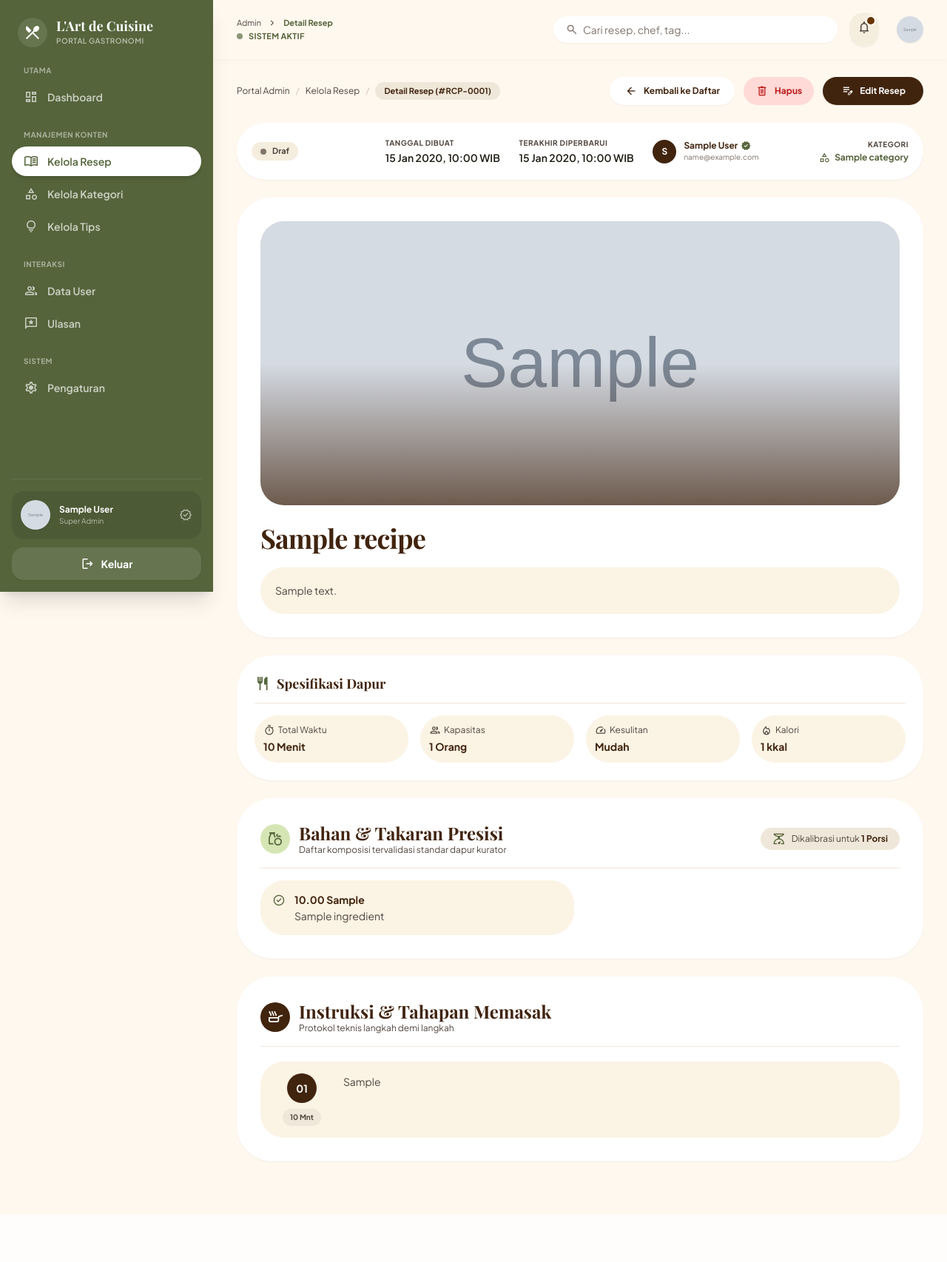
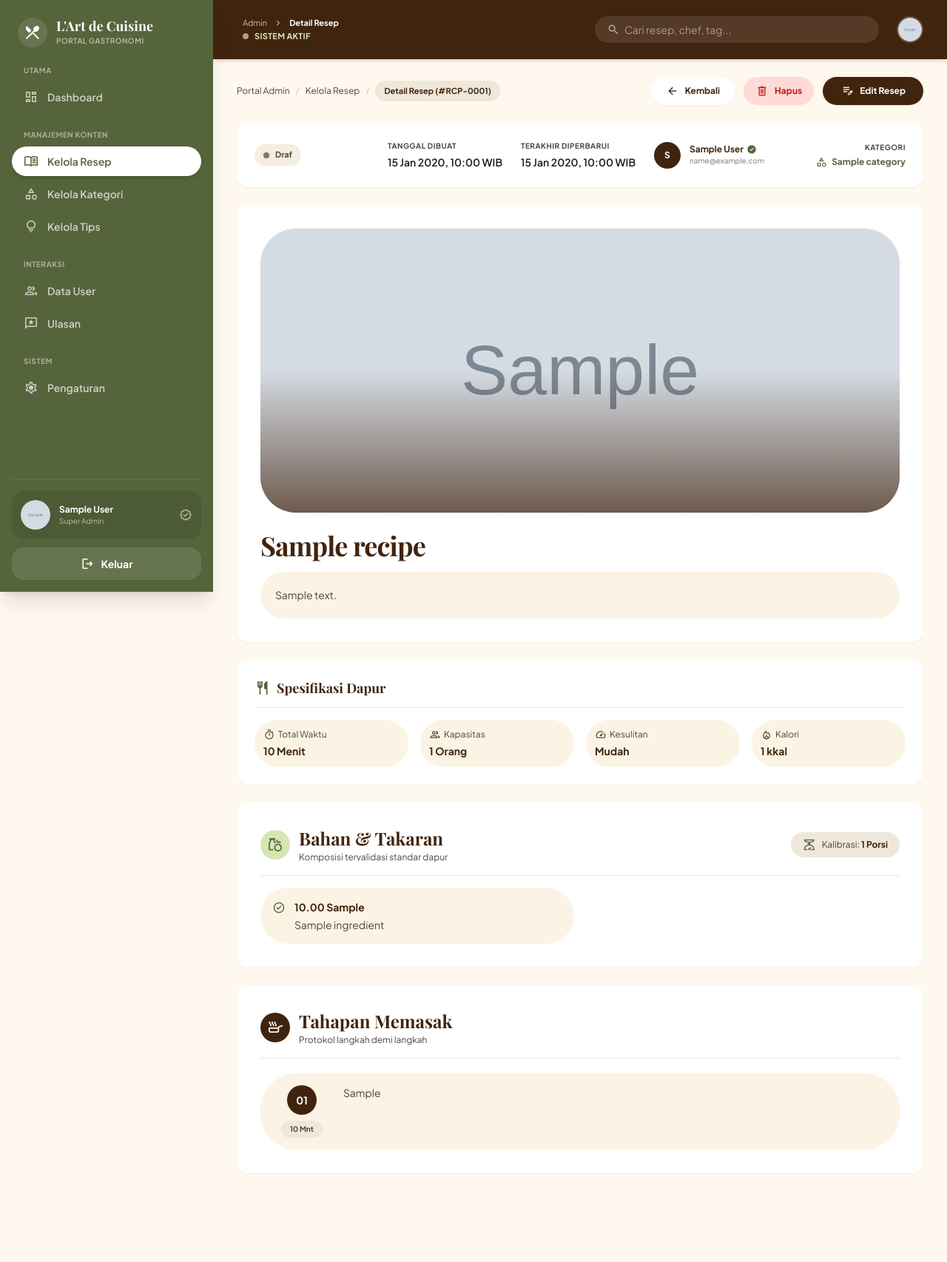
Before and after one commit to indriyanirasti7-sys/Sistem_Informasi_Resep_Makanan, a Laravel app: a page that uses resources/views/admin/layout.blade.php in a window 1280 px wide. Shown: the whole page at 74% size. Before the commit the page ends 1572 px from the top, so only its background shows below. Run offline with Laravel 12, Linux system fonts and the light colour scheme; a user stored in the database is signed in; tables that the repository leaves empty hold one stand-in row (values such as "Sample post"); grey boxes marked "Sample" are stand-in pictures; parts of the project's set-up code (start-up, migrations or seed data) failed here and were passed over; some libraries are stand-ins or nearby versions; some web fonts are replaced.

Commit message:
Custom Modal Hapus Kategori
Update layout header: ganti background jadi coklat (bg-primary) dan sesuaikan warna search bar serta foto profil

Ganti alert confirm bawaan browser di halaman Detail Kategori dengan Custom Modal Tailwind

Pindahkan tombol Kembali ke bagian paling atas (header) di form Edit Resep

```diff
--- a/resources/views/admin/layout.blade.php
+++ b/resources/views/admin/layout.blade.php
@@ -179,41 +179,43 @@
 <div class="lg:pl-72 w-full overflow-x-hidden">
 
     {{-- HEADER --}}
-    <header class="fixed top-0 left-0 lg:left-72 right-0 h-20 bg-surface/85 backdrop-blur-xl z-40 flex items-center justify-between px-4 lg:px-8 shadow-[0_1px_8px_rgba(90,58,34,0.04)]">
+        {{-- HEADER (COKLAT) --}}
+    <header class="fixed top-0 left-0 lg:left-72 right-0 h-20 bg-primary z-40 flex items-center justify-between px-4 lg:px-8 shadow-md">
 
         <div class="flex items-center gap-4">
-            <button id="mobile-menu-btn" type="button" class="lg:hidden p-2.5 rounded-full bg-surface-container hover:bg-surface-container-high text-primary transition-colors shadow-sm">
+            {{-- Tombol Menu Mobile --}}
+            <button id="mobile-menu-btn" type="button" class="lg:hidden p-2.5 rounded-full bg-white/10 hover:bg-white/20 text-white transition-colors">
                 <span class="material-symbols-outlined text-[24px]">menu</span>
             </button>
 
-            <div class="flex flex-col gap-0.5">
-                <div class="flex items-center gap-2 text-[11px] text-on-surface-variant">
+            {{-- Breadcrumb & Status --}}
+            <div class="flex flex-col gap-0.5 pl-2">
+                <div class="flex items-center gap-2 text-[11px] text-white/70">
                     <span>Admin</span>
                     <span class="material-symbols-outlined text-[14px]">chevron_right</span>
-                    <span class="text-secondary font-bold">@yield('breadcrumb', 'Dashboard')</span>
+                    <span class="text-white font-bold">@yield('breadcrumb', 'Dashboard')</span>
                 </div>
                 <div class="hidden sm:flex items-center gap-2">
-                    <span class="w-2 h-2 rounded-full bg-secondary animate-pulse"></span>
-                    <span class="text-[11px] text-secondary font-bold tracking-wide uppercase">Sistem Aktif</span>
+                    <span class="w-2 h-2 rounded-full bg-secondary-fixed animate-pulse"></span>
+                    <span class="text-[11px] text-secondary-fixed font-bold tracking-wide uppercase">Sistem Aktif</span>
                 </div>
             </div>
         </div>
 
         <div class="flex items-center gap-3 lg:gap-4">
+            {{-- Search Bar --}}
             <form action="{{ route('admin.recipes.index') }}" method="GET" class="relative hidden md:flex items-center">
-                <span class="material-symbols-outlined absolute left-4 text-outline text-[18px]">search</span>
+                <span class="material-symbols-outlined absolute left-4 text-white/60 text-[18px]">search</span>
+
+                {{-- Input Search menggunakan putih transparan agar menyatu dengan header coklat --}}
                 <input type="text" name="q" value="{{ request('q') }}"
-                    class="w-56 lg:w-96 pl-10 pr-4 py-2 rounded-full bg-surface-container-lowest text-on-surface placeholder:text-outline text-sm shadow-sm outline-none focus:ring-2 focus:ring-secondary/40 transition-all"
+                    class="w-56 lg:w-96 pl-10 pr-4 py-2 rounded-full bg-white/10 text-white placeholder:text-white/50 text-sm shadow-sm outline-none focus:ring-2 focus:ring-secondary-fixed transition-all"
                     placeholder="Cari resep, chef, tag..." />
             </form>
 
-            <button type="button" class="relative p-2.5 rounded-full bg-surface-container hover:bg-surface-container-high transition-colors text-on-surface-variant hover:text-on-surface shadow-sm">
-                <span class="material-symbols-outlined text-[20px]">notifications</span>
-                <span class="absolute top-1.5 right-1.5 w-2.5 h-2.5 bg-tertiary-container rounded-full ring-2 ring-surface"></span>
-            </button>
-
+            {{-- Foto Profil --}}
             <a href="{{ route('home') }}" class="flex items-center gap-2 pl-1 lg:pl-2">
-                <img alt="{{ Auth::user()->name }}" class="w-8 h-8 lg:w-9 lg:h-9 rounded-full object-cover shadow-sm"
+                <img alt="{{ Auth::user()->name }}" class="w-8 h-8 lg:w-9 lg:h-9 rounded-full object-cover shadow-sm border-2 border-white/20"
                      src="{{ Auth::user()->avatar ? Storage::url(Auth::user()->avatar) : 'https://ui-avatars.com/api/?name=' . urlencode(Auth::user()->name) . '&background=5a3a22&color=fff&bold=true' }}"/>
             </a>
         </div>
--- a/resources/views/admin/recipes/detail_tampilan.blade.php
+++ b/resources/views/admin/recipes/detail_tampilan.blade.php
@@ -5,33 +5,37 @@
 
 @section('content')
 
-<div class="w-full pb-space-2xl pt-6">
+<div class="w-full pb-12 pt-4 sm:pt-6">
 
     <!-- Top Bar: Breadcrumb Navigation & Action Suite -->
-    <div class="flex flex-col lg:flex-row lg:items-center justify-between gap-space-md mb-6">
+    <div class="flex flex-col lg:flex-row lg:items-center justify-between gap-5 mb-6">
+        <!-- Breadcrumb -->
         <div class="flex items-center flex-wrap gap-2 text-on-surface-variant text-xs">
             <span class="hover:text-primary cursor-pointer">Portal Admin</span>
             <span class="text-outline-variant">/</span>
             <a href="{{ route('admin.recipes.index') }}" class="hover:text-primary cursor-pointer">Kelola Resep</a>
             <span class="text-outline-variant">/</span>
-            <span class="text-primary font-bold bg-surface-container-high px-3 py-1 rounded-full text-[11px]">Detail Resep (#RCP-{{ str_pad($recipe->id, 4, '0', STR_PAD_LEFT) }})</span>
+            <span class="text-primary font-bold bg-surface-container-high px-3 py-1.5 rounded-full text-[11px] mt-1 sm:mt-0">
+                Detail Resep (#RCP-{{ str_pad($recipe->id, 4, '0', STR_PAD_LEFT) }})
+            </span>
         </div>
 
-        <div class="flex items-center flex-wrap gap-3">
-            <a href="{{ route('admin.recipes.index') }}" class="flex items-center gap-2 px-5 py-2.5 rounded-full bg-surface-container-lowest text-primary text-xs font-bold shadow-sm hover:bg-surface-container transition-all">
+        <!-- Action Buttons -->
+        <div class="flex flex-wrap sm:flex-nowrap items-center gap-2 sm:gap-3 w-full lg:w-auto">
+            <a href="{{ route('admin.recipes.index') }}" class="flex-1 sm:flex-none justify-center flex items-center gap-2 px-4 sm:px-5 py-2.5 rounded-full bg-surface-container-lowest text-primary text-xs font-bold shadow-sm hover:bg-surface-container transition-all">
                 <span class="material-symbols-outlined text-[18px]">arrow_back</span>
-                <span>Kembali ke Daftar</span>
+                <span>Kembali</span>
             </a>
 
-            <form method="POST" action="{{ route('admin.recipes.destroy', $recipe->id) }}" onsubmit="return confirm('Hapus resep ini?')">
+            <form method="POST" action="{{ route('admin.recipes.destroy', $recipe->id) }}" onsubmit="return confirm('Hapus resep ini?')" class="flex-1 sm:flex-none m-0">
                 @csrf @method('DELETE')
-                <button type="submit" class="flex items-center gap-2 px-4 py-2.5 rounded-full bg-error-container text-error text-xs font-bold hover:bg-error hover:text-white transition-all">
+                <button type="submit" class="w-full justify-center flex items-center gap-2 px-4 py-2.5 rounded-full bg-error-container text-error text-xs font-bold hover:bg-error hover:text-white transition-all">
                     <span class="material-symbols-outlined text-[18px]">delete</span>
                     <span>Hapus</span>
                 </button>
             </form>
 
-            <a href="{{ route('admin.recipes.edit', $recipe->id) }}" class="flex items-center gap-2 px-6 py-2.5 rounded-full bg-primary text-white text-xs font-bold shadow-sm hover:bg-primary-container transition-all">
+            <a href="{{ route('admin.recipes.edit', $recipe->id) }}" class="w-full sm:w-auto justify-center flex items-center gap-2 px-6 py-2.5 rounded-full bg-primary text-white text-xs font-bold shadow-sm hover:bg-primary-container transition-all mt-1 sm:mt-0">
                 <span class="material-symbols-outlined text-[18px]">edit_note</span>
                 <span>Edit Resep</span>
             </a>
@@ -39,11 +43,11 @@
     </div>
 
     <!-- Recipe Metadata & Status Banner -->
-    <div class="bg-surface-container-lowest rounded-xl p-5 shadow-sm mb-6">
-        <div class="grid grid-cols-1 md:grid-cols-2 xl:grid-cols-5 gap-4 items-center">
+    <div class="bg-surface-container-lowest rounded-2xl p-5 sm:p-6 shadow-sm mb-6">
+        <div class="grid grid-cols-1 md:grid-cols-2 xl:grid-cols-5 gap-5 items-center">
             <!-- Status Badge & ID -->
             <div class="xl:col-span-1 flex flex-col gap-2">
-                <div class="flex items-center gap-2 px-3 py-1 rounded-full {{ $recipe->status === 'published' ? 'bg-secondary-container text-on-secondary-container' : 'bg-surface-container text-on-surface-variant' }} text-[11px] font-bold w-fit">
+                <div class="flex items-center gap-2 px-3 py-1.5 rounded-full {{ $recipe->status === 'published' ? 'bg-secondary-container text-on-secondary-container' : 'bg-surface-container text-on-surface-variant' }} text-[11px] font-bold w-fit">
                     <span class="relative flex h-2 w-2">
                         <span class="animate-ping absolute inline-flex h-full w-full rounded-full {{ $recipe->status === 'published' ? 'bg-secondary' : 'bg-outline' }} opacity-75"></span>
                         <span class="relative inline-flex rounded-full h-2 w-2 {{ $recipe->status === 'published' ? 'bg-secondary' : 'bg-outline' }}"></span>
@@ -55,18 +59,18 @@
             <!-- Created Date -->
             <div class="flex flex-col">
                 <span class="text-on-surface-variant text-[10px] uppercase tracking-wider font-bold">Tanggal Dibuat</span>
-                <span class="text-on-surface text-sm font-semibold mt-0.5">{{ $recipe->created_at->translatedFormat('d M Y, H:i') }} WIB</span>
+                <span class="text-on-surface text-sm font-semibold mt-1">{{ $recipe->created_at->translatedFormat('d M Y, H:i') }} WIB</span>
             </div>
 
             <!-- Last Updated -->
             <div class="flex flex-col">
                 <span class="text-on-surface-variant text-[10px] uppercase tracking-wider font-bold">Terakhir Diperbarui</span>
-                <span class="text-on-surface text-sm font-semibold mt-0.5">{{ $recipe->updated_at->translatedFormat('d M Y, H:i') }} WIB</span>
+                <span class="text-on-surface text-sm font-semibold mt-1">{{ $recipe->updated_at->translatedFormat('d M Y, H:i') }} WIB</span>
             </div>
 
             <!-- Author / Curator -->
-            <div class="flex items-center gap-2.5">
-                <div class="w-8 h-8 rounded-full bg-primary text-white flex items-center justify-center font-bold text-xs">
+            <div class="flex items-center gap-3 mt-1 xl:mt-0">
+                <div class="w-9 h-9 rounded-full bg-primary text-white flex items-center justify-center font-bold text-xs shrink-0">
                     {{ substr($recipe->user->name ?? 'A', 0, 1) }}
                 </div>
                 <div class="flex flex-col min-w-0">
@@ -79,9 +83,9 @@
             </div>
 
             <!-- Visibility Status -->
-            <div class="flex flex-col xl:items-end">
+            <div class="flex flex-col xl:items-end mt-1 xl:mt-0">
                 <span class="text-on-surface-variant text-[10px] uppercase tracking-wider font-bold">Kategori</span>
-                <div class="flex items-center gap-1.5 text-secondary text-xs mt-0.5 font-bold">
+                <div class="flex items-center gap-1.5 text-secondary text-xs mt-1 font-bold">
                     <span class="material-symbols-outlined text-[16px]">category</span>
                     <span>{{ $recipe->category->name ?? 'Tanpa Kategori' }}</span>
                 </div>
@@ -93,9 +97,9 @@
     <div class="w-full flex flex-col gap-6 mb-6">
 
         <!-- 1. Featured Visual & Title Narrative -->
-        <div class="bg-surface-container-lowest rounded-xl p-6 sm:p-8 shadow-sm flex flex-col">
+        <div class="bg-surface-container-lowest rounded-2xl p-5 sm:p-8 shadow-sm flex flex-col">
             <!-- Hero Visual Frame -->
-            <div class="relative w-full h-80 sm:h-96 rounded-lg overflow-hidden bg-surface-container-high mb-6 group">
+            <div class="relative w-full h-64 sm:h-96 rounded-xl overflow-hidden bg-surface-container-high mb-6 group">
                 @if($recipe->image)
                     <img class="w-full h-full object-cover object-center group-hover:scale-[1.02] transition-transform duration-700" src="{{ asset('storage/'.$recipe->image) }}" alt="{{ $recipe->title }}"/>
                 @else
@@ -107,102 +111,102 @@
             </div>
 
             <!-- Recipe Title -->
-            <h1 class="font-['Playfair_Display'] text-3xl sm:text-4xl text-primary tracking-tight mb-3 font-bold">
+            <h1 class="font-['Playfair_Display'] text-2xl sm:text-4xl text-primary tracking-tight mb-4 font-bold leading-tight">
                 {{ $recipe->title }}
             </h1>
 
             <!-- Culinary Philosophy & Long Description -->
-            <div class="bg-surface-container-low rounded-lg p-5 text-on-surface-variant text-sm leading-relaxed mt-2">
+            <div class="bg-surface-container-low rounded-xl p-5 text-on-surface-variant text-sm leading-relaxed">
                 <p>{!! nl2br(e($recipe->description)) !!}</p>
             </div>
         </div>
 
-                <!-- 2. Spesifikasi Dapur (Full Width Grid) -->
-        <div class="bg-surface-container-lowest rounded-xl p-6 shadow-sm">
+        <!-- 2. Spesifikasi Dapur (Full Width Grid) -->
+        <div class="bg-surface-container-lowest rounded-2xl p-5 sm:p-6 shadow-sm">
             <div class="flex items-center gap-2 pb-3 mb-4 border-b border-surface-container-high">
                 <span class="material-symbols-outlined text-secondary text-[22px]">restaurant</span>
                 <h2 class="font-['Playfair_Display'] text-lg text-primary font-bold">Spesifikasi Dapur</h2>
             </div>
-            <div class="grid grid-cols-2 md:grid-cols-4 gap-4 text-sm">
-                <div class="flex flex-col bg-surface-container-low p-3 rounded-lg">
-                    <span class="text-on-surface-variant text-xs flex items-center gap-1"><span class="material-symbols-outlined text-[16px]">timer</span> Total Waktu</span>
+            <div class="grid grid-cols-2 md:grid-cols-4 gap-3 sm:gap-4 text-sm">
+                <div class="flex flex-col bg-surface-container-low p-3 rounded-xl">
+                    <span class="text-on-surface-variant text-[11px] sm:text-xs flex items-center gap-1"><span class="material-symbols-outlined text-[16px]">timer</span> Total Waktu</span>
                     <span class="font-bold text-primary mt-1">{{ $recipe->duration_minutes }} Menit</span>
                 </div>
-                <div class="flex flex-col bg-surface-container-low p-3 rounded-lg">
-                    <span class="text-on-surface-variant text-xs flex items-center gap-1"><span class="material-symbols-outlined text-[16px]">group</span> Kapasitas</span>
+                <div class="flex flex-col bg-surface-container-low p-3 rounded-xl">
+                    <span class="text-on-surface-variant text-[11px] sm:text-xs flex items-center gap-1"><span class="material-symbols-outlined text-[16px]">group</span> Kapasitas</span>
                     <span class="font-bold text-primary mt-1">{{ $recipe->servings }} Orang</span>
                 </div>
-                <div class="flex flex-col bg-surface-container-low p-3 rounded-lg">
-                    <span class="text-on-surface-variant text-xs flex items-center gap-1"><span class="material-symbols-outlined text-[16px]">speed</span> Kesulitan</span>
+                <div class="flex flex-col bg-surface-container-low p-3 rounded-xl">
+                    <span class="text-on-surface-variant text-[11px] sm:text-xs flex items-center gap-1"><span class="material-symbols-outlined text-[16px]">speed</span> Kesulitan</span>
                     <span class="font-bold text-primary mt-1">{{ $recipe->difficulty }}</span>
                 </div>
-                <div class="flex flex-col bg-surface-container-low p-3 rounded-lg">
-                    <span class="text-on-surface-variant text-xs flex items-center gap-1"><span class="material-symbols-outlined text-[16px]">local_fire_department</span> Kalori</span>
+                <div class="flex flex-col bg-surface-container-low p-3 rounded-xl">
+                    <span class="text-on-surface-variant text-[11px] sm:text-xs flex items-center gap-1"><span class="material-symbols-outlined text-[16px]">local_fire_department</span> Kalori</span>
                     <span class="font-bold text-primary mt-1">{{ $recipe->calories ? $recipe->calories . ' kkal' : '-' }}</span>
                 </div>
             </div>
         </div>
 
         <!-- 3. Bahan & Takaran -->
-        <div class="bg-surface-container-lowest rounded-xl p-6 sm:p-8 shadow-sm flex flex-col">
-            <div class="flex flex-col sm:flex-row sm:items-center justify-between pb-4 gap-3 border-b border-surface-container-high mb-4">
+        <div class="bg-surface-container-lowest rounded-2xl p-5 sm:p-8 shadow-sm flex flex-col">
+            <div class="flex flex-col sm:flex-row sm:items-center justify-between pb-4 gap-4 border-b border-surface-container-high mb-4">
                 <div class="flex items-center gap-3">
-                    <div class="w-10 h-10 rounded-full bg-secondary-container text-on-secondary-container flex items-center justify-center">
+                    <div class="w-10 h-10 rounded-full bg-secondary-container text-on-secondary-container flex items-center justify-center shrink-0">
                         <span class="material-symbols-outlined text-[22px]">grocery</span>
                     </div>
                     <div>
-                        <h2 class="font-['Playfair_Display'] text-2xl text-primary font-bold leading-tight">Bahan &amp; Takaran Presisi</h2>
-                        <p class="text-xs text-on-surface-variant">Daftar komposisi tervalidasi standar dapur kurator</p>
+                        <h2 class="font-['Playfair_Display'] text-xl sm:text-2xl text-primary font-bold leading-tight">Bahan &amp; Takaran</h2>
+                        <p class="text-[11px] sm:text-xs text-on-surface-variant mt-0.5">Komposisi tervalidasi standar dapur</p>
                     </div>
                 </div>
-                <div class="flex items-center gap-2 bg-surface-container-high px-4 py-1.5 rounded-full text-on-surface-variant text-xs">
+                <div class="flex items-center gap-2 bg-surface-container-high px-4 py-2 rounded-xl text-on-surface-variant text-xs w-fit">
                     <span class="material-symbols-outlined text-secondary text-[18px]">scale</span>
-                    <span>Dikalibrasi untuk <strong class="text-primary">{{ $recipe->servings }} Porsi</strong></span>
+                    <span>Kalibrasi: <strong class="text-primary">{{ $recipe->servings }} Porsi</strong></span>
                 </div>
             </div>
 
-            <div class="grid grid-cols-1 md:grid-cols-2 gap-4">
+            <div class="grid grid-cols-1 md:grid-cols-2 gap-3 sm:gap-4">
                 @foreach($recipe->recipeIngredients as $ri)
-                    <div class="bg-surface-container-low rounded-lg p-4 flex items-start gap-3">
+                    <div class="bg-surface-container-low rounded-xl p-4 flex items-start gap-3">
                         <span class="material-symbols-outlined text-secondary text-[18px] mt-0.5">check_circle</span>
                         <div class="text-sm">
                             <span class="font-bold text-primary">{{ $ri->amount }} {{ $ri->unit ?? $ri->ingredient->unit }}</span>
-                            <span class="text-on-surface-variant block mt-0.5">{{ $ri->ingredient->name ?? 'Bahan' }}</span>
+                            <span class="text-on-surface-variant block mt-1 text-xs sm:text-sm">{{ $ri->ingredient->name ?? 'Bahan' }}</span>
                         </div>
                     </div>
                 @endforeach
             </div>
         </div>
 
-                <!-- 4. Step-by-Step Cooking Instructions -->
-        <div class="bg-surface-container-lowest rounded-xl p-6 sm:p-8 shadow-sm flex flex-col">
+        <!-- 4. Step-by-Step Cooking Instructions -->
+        <div class="bg-surface-container-lowest rounded-2xl p-5 sm:p-8 shadow-sm flex flex-col">
             <div class="flex items-center justify-between pb-4 border-b border-surface-container-high mb-5">
                 <div class="flex items-center gap-3">
-                    <div class="w-10 h-10 rounded-full bg-primary text-white flex items-center justify-center">
+                    <div class="w-10 h-10 rounded-full bg-primary text-white flex items-center justify-center shrink-0">
                         <span class="material-symbols-outlined text-[22px]">skillet</span>
                     </div>
                     <div>
-                        <h2 class="font-['Playfair_Display'] text-2xl text-primary font-bold leading-tight">Instruksi &amp; Tahapan Memasak</h2>
-                        <p class="text-xs text-on-surface-variant">Protokol teknis langkah demi langkah</p>
+                        <h2 class="font-['Playfair_Display'] text-xl sm:text-2xl text-primary font-bold leading-tight">Tahapan Memasak</h2>
+                        <p class="text-[11px] sm:text-xs text-on-surface-variant mt-0.5">Protokol langkah demi langkah</p>
                     </div>
                 </div>
             </div>
 
             <div class="flex flex-col gap-4">
                 @foreach($recipe->steps as $step)
-                    <div class="bg-surface-container-low rounded-lg p-4 flex flex-col sm:flex-row gap-4 items-start">
-                        <div class="flex sm:flex-col items-center justify-between w-full sm:w-20 gap-2 shrink-0">
+                    <div class="bg-surface-container-low rounded-xl p-4 flex flex-col sm:flex-row gap-4 items-start">
+                        <div class="flex sm:flex-col items-center justify-between w-full sm:w-20 gap-2 shrink-0 border-b sm:border-b-0 pb-3 sm:pb-0 border-surface-container-high">
                             <span class="w-10 h-10 rounded-full bg-primary text-white font-bold text-sm flex items-center justify-center">
                                 {{ str_pad($step->step_number, 2, '0', STR_PAD_LEFT) }}
                             </span>
                             @if($step->duration_minutes)
-                                <span class="px-2.5 py-1 rounded-full bg-surface-container-high text-on-surface-variant text-[10px] font-bold">
+                                <span class="px-3 py-1 rounded-full bg-surface-container-high text-on-surface-variant text-[10px] font-bold">
                                     {{ $step->duration_minutes }} Mnt
                                 </span>
                             @endif
                         </div>
-                        <div class="flex flex-col min-w-0 mt-2 sm:mt-0">
-                            <p class="text-sm text-on-surface-variant leading-relaxed">
+                        <div class="flex flex-col min-w-0 mt-1 sm:mt-0">
+                            <p class="text-[13px] sm:text-sm text-on-surface-variant leading-relaxed">
                                 {{ $step->instruction }}
                             </p>
                         </div>
```
Also changed, not shown: resources/views/admin/categories/detail_kategori.blade.php (+90 -11 lines), resources/views/admin/recipes/edit.blade.php (+13 -9 lines).
